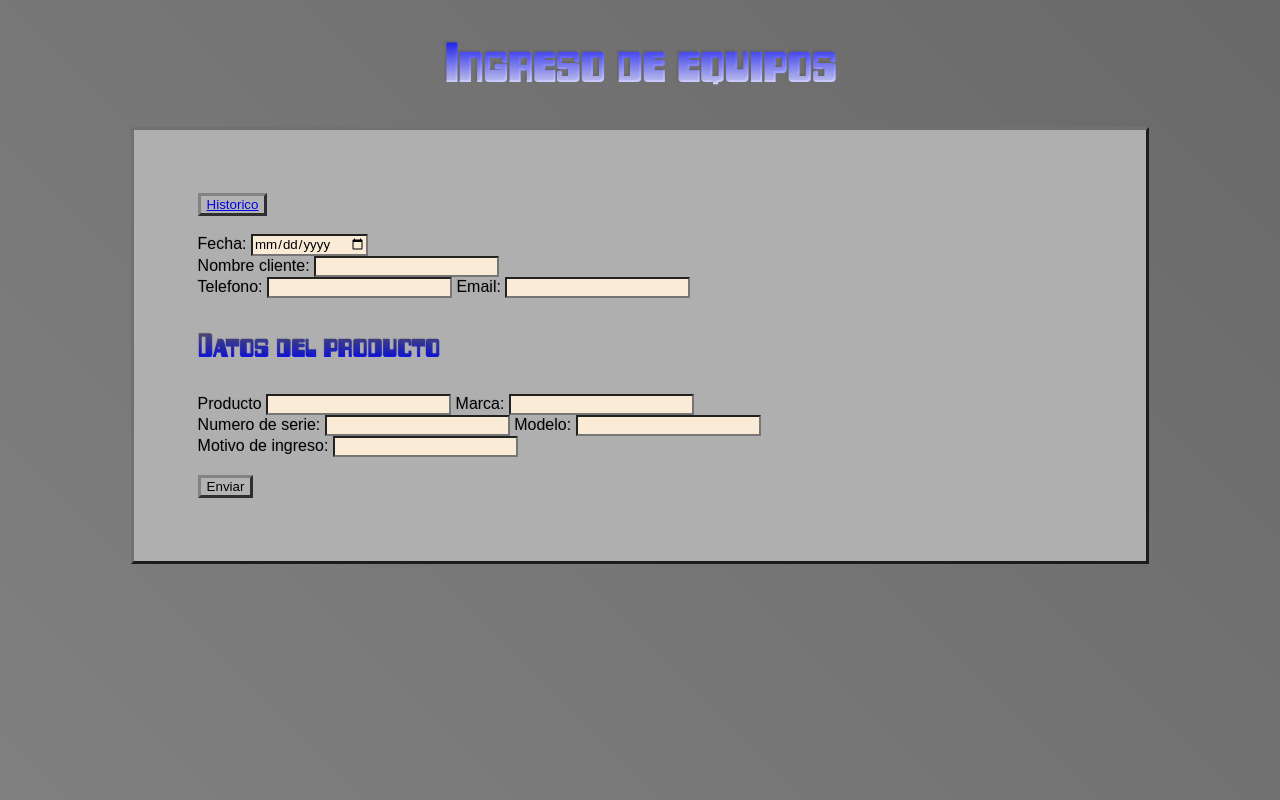
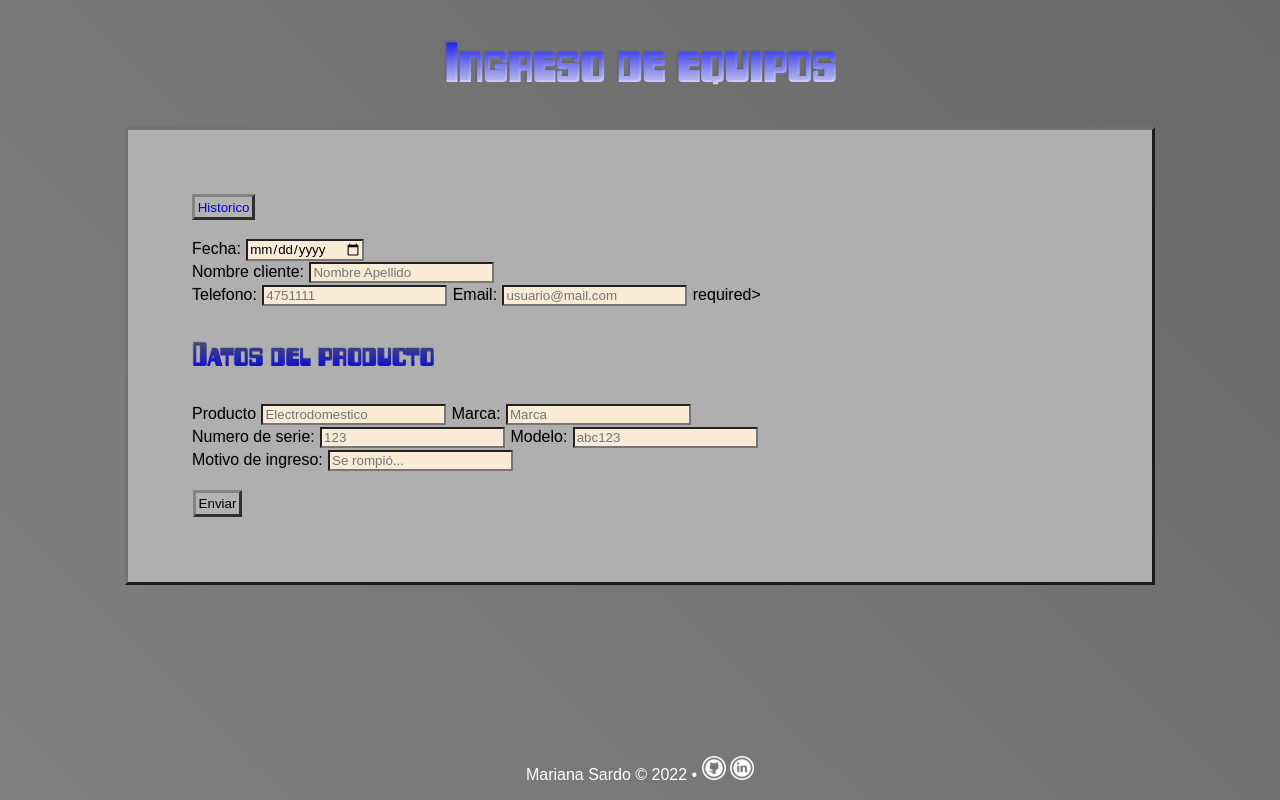
Before and after one commit to MarianaSardo/Sitio_Reparaciones, a PHP site: page / in a window 1280 px wide. Run offline with PHP 8.4, Linux system fonts and the light colour scheme; some web fonts are replaced.

Commit message:
actualizado

```diff
--- a/estilo.css
+++ b/estilo.css
@@ -1,18 +1,23 @@
-
 @font-face {
   font-family: byte;
   src: url('bytes.otf');
 }
 
-body{
+body {
 
   background: rgb(102, 102, 102);
   background: linear-gradient(45deg, rgb(128, 128, 128) 0%, rgb(105, 105, 105) 100%) fixed;
   font-family: 'Trispace', sans-serif;
+  margin: 0;
+}
+
+html {
+
+  height: 100%;
 }
 
 
-h1{
+h1 {
   font-family: byte;
   text-align: center;
   font-size: 50px;
@@ -22,16 +27,16 @@ h1{
   text-shadow: -2px -2px rgba(0, 0, 0, 0.078);
 }
 
-h3{
+h3 {
   font-family: byte;
   font-size: 30px;
-    background: -webkit-linear-gradient(rgb(94,94,94),rgb(0, 4, 255));
+  background: -webkit-linear-gradient(rgb(94, 94, 94), rgb(0, 4, 255));
   -webkit-background-clip: text;
   -webkit-text-fill-color: transparent;
   text-shadow: -1px -1px rgba(0, 0, 0, 0.078);
 }
 
-div{
+div {
   margin: auto;
   border: 3px outset rgb(113, 113, 113);
   text-align: left;
@@ -39,38 +44,40 @@ div{
   color: black;
 }
 
-.conthist{
+.conthist {
   width: 80%;
   margin: auto;
   padding: 1%;
 }
 
 
-.contindex{
+.contindex {
   width: 70%;
   padding: 5%;
 }
 
-.conthist, .contindex{
+.conthist,
+.contindex {
   background-color: rgb(175, 175, 175);
 }
 
-.contrep{
+.contrep {
   background-color: rgb(181, 181, 181);
   width: 60%;
   margin-left: 1%;
   padding: 5%;
 }
 
+table {
 
-table{
   border: 3px outset rgb(113, 113, 113);
   margin: auto;
   width: 90%;
 
 }
 
-tr,td{
+tr,
+td {
   background-color: rgb(203, 202, 202);
   text-align: center;
 }
@@ -87,12 +94,16 @@ tr,td{
   font-family: 'Trispace', sans-serif;
 }
 
-  input[type=button], input[type=submit], input[type=reset] {
+input[type=button],
+input[type=submit],
+input[type=reset] {
+  margin: 0.1%;
   background-color: rgb(179, 179, 179);
   border: 3px outset rgb(131, 131, 131);
   text-decoration: none;
   cursor: pointer;
   font-family: 'Trispace', sans-serif;
+  padding: 0.3%;
 }
 
 button {
@@ -101,11 +112,42 @@ tr,td{
   text-decoration: none;
   cursor: pointer;
   font-family: 'Trispace', sans-serif;
+  padding: 0.3%;
 
 }
 
-input[type=text], input[type=date],input[type=email] {
+input[type=text],
+input[type=date],
+input[type=email] {
+
+  margin: 0.1%;
   background-color: antiquewhite;
   text-decoration: none;
   font-family: 'Trispace', sans-serif;
 }
+
+
+footer {
+  position: fixed;
+  left: 0;
+  bottom: 0;
+  width: 100%;
+  color: white;
+  text-align: center;
+}
+
+a:link {
+  text-decoration: none;
+}
+
+a:visited {
+  text-decoration: none;
+}
+
+a:hover {
+  text-decoration: none;
+}
+
+a:active {
+  text-decoration: none;
+}
--- a/footer.php
+++ b/footer.php
@@ -1,3 +1,15 @@
+<footer>
 
+
+<p>Mariana Sardo © 2022 •
+    <a href="https://github.com/MarianaSardo">
+        <img src="img/gh.png" alt="Github" width="24" height="auto">
+    </a>
+    <a href="https://www.linkedin.com/in/marianasardo/">
+        <img src="img/in.png" alt="LinkedIn" width="24" height="auto">
+    </a></p>
+
+</footer>
 </body>
+
 </html>
--- a/header.php
+++ b/header.php
@@ -9,6 +9,7 @@
     <link rel="preconnect" href="https://fonts.googleapis.com">
     <link rel="preconnect" href="https://fonts.gstatic.com" crossorigin>
     <link href="https://fonts.googleapis.com/css2?family=Trispace&display=swap" rel="stylesheet">
+    <link rel="icon" type="image/x-icon" href="img/rep.png">
     <title>Reparaciones</title>
 </head>
 <body>
--- a/historico.php
+++ b/historico.php
@@ -104,4 +104,5 @@ include('header.php');
 
         <?php
         include('footer.php');
+
         ?>
--- a/index.php
+++ b/index.php
@@ -3,6 +3,8 @@ include 'header.php';
 ?>
 
 <h1>Ingreso de equipos</h1>
+
+
 
 
 <div class="contindex">
@@ -13,22 +15,22 @@ include 'header.php';
         <label for="fecha">Fecha:</label>
         <input type="date" name="fecha" id="fecha" required><br>
         <label for="nombre">Nombre cliente:</label>
-        <input type="text" name="nombre" id="nombre" required><br>
+        <input type="text" name="nombre" id="nombre"  placeholder="Nombre Apellido" pattern="[a-zA-Z\s]+" minlength="4" maxlength="100" required><br>
         <label for="telefono">Telefono:</label>
-        <input type="text" name="telefono" id="telefono" required>
+        <input type="text" name="telefono" id="telefono"  placeholder="4751111" title="Por favor, solo ingrese n&uacute;meros" minlength="5" maxlength="12"  pattern="[0-9]+" required>
         <label for="mail">Email:</label>
-        <input type="email" name="mail" id="mail" required>
+        <input type="email" name="mail" id="mail"  placeholder="usuario@mail.com"  pattern="[a-z0-9._%+-]+@[a-z0-9.-]+\.[a-z]{2,}$"> required>
         <h3>Datos del producto</h3>
         <label for="producto">Producto</label>
-        <input type="text" name="producto" id="producto" required>
+        <input type="text" name="producto" id="producto"  placeholder="Electrodomestico"  minlength="3" maxlength="100" required>
         <label for="marca">Marca:</label>
-        <input type="text" name="marca" id="marca" required><br>
+        <input type="text" name="marca" id="marca"  placeholder="Marca" required><br>
         <label for="numSerie">Numero de serie:</label>
-        <input type="text" name="numSerie" id="numSerie" required>
+        <input type="text" name="numSerie" id="numSerie"  title="Por favor, solo ingrese n&uacute;meros" placeholder="123" pattern="[0-9]+" required>
         <label for="modelo">Modelo:</label>
-        <input type="text" name="modelo" id="modelo" required><br>
+        <input type="text" name="modelo" id="modelo"  placeholder="abc123" required><br>
         <label for="problema">Motivo de ingreso:</label>
-        <input type="text" name="problema" id="problema" required><br><br>
+        <input type="text" name="problema" id="problema"  placeholder="Se rompi&oacute;..."required><br><br>
 
         <input type="submit" value="Enviar">
     </form>
@@ -36,7 +38,8 @@ include 'header.php';
 
 </div>
 
+
 <?php
-include 'footer.php';
+include('footer.php');
 
 ?>
--- a/presupuestar.php
+++ b/presupuestar.php
@@ -28,13 +28,13 @@ include('header.php');
             <h3>Repuesto:</h3>
             <div class="contrep">
                 <label for="repuesto">Nombre del repuesto:</label>
-                <input type="text" name="repuesto" id="repuesto"><br>
+                <input type="text" name="repuesto" id="repuesto" placeholder="Repuesto" pattern="[a-zA-Z\s]+"><br>
                 <label for="costoRepuesto">Costo del Repuesto: </label>
-                <input type="text" name="costoRepuesto" id="costoRepuesto">
+                $ <input type="text" name="costoRepuesto" id="costoRepuesto" placeholder="123.4" pattern="[0-9]+" >
             </div>
             <br>
             <label for="costoTotal">Costo total de la reparacion:</label>
-            <input type="costoTotal" name="costoTotal" id="costoTotal"><br><br>
+            <input type="costoTotal" name="costoTotal" id="costoTotal" title="Costo de la mano de obra + costo de repuesto" placeholder="123.4" pattern="[0-9]+"><br><br>
             <label for="fechaEntrega"> Fecha de entrega:
                 <input type="date" id="fechaEntrega" name="fechaEntrega" value="'.$registro["fechaEntrega"].'" required>
                 </label> <br><br>
```
Lines whose indentation alone changed are shown as unchanged.
